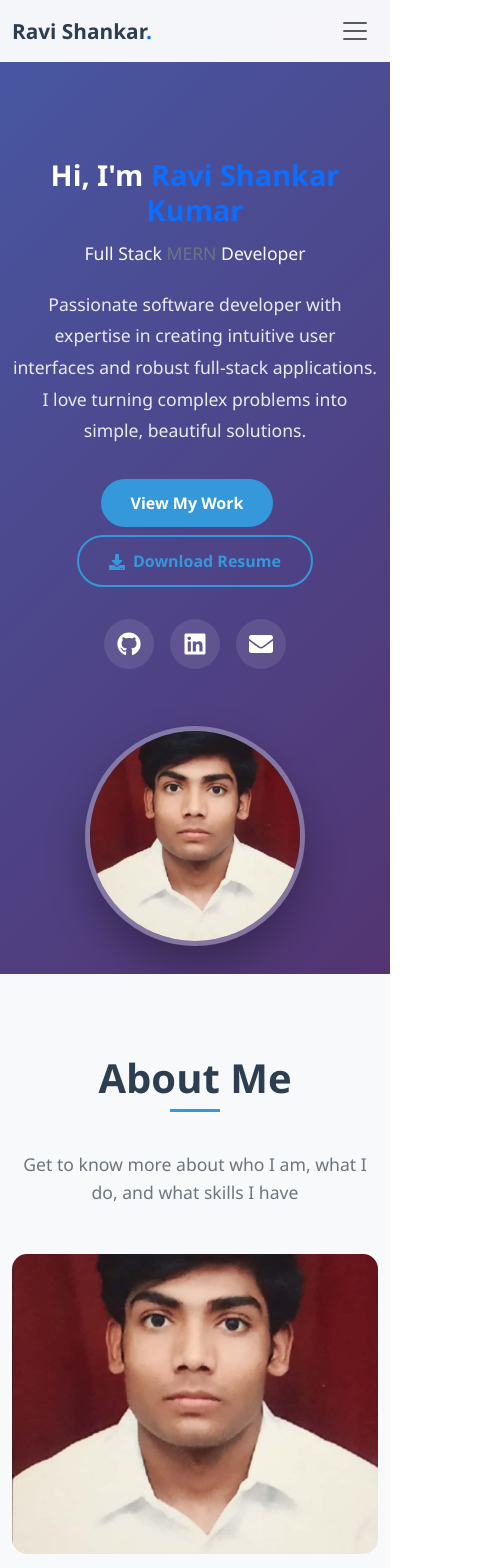
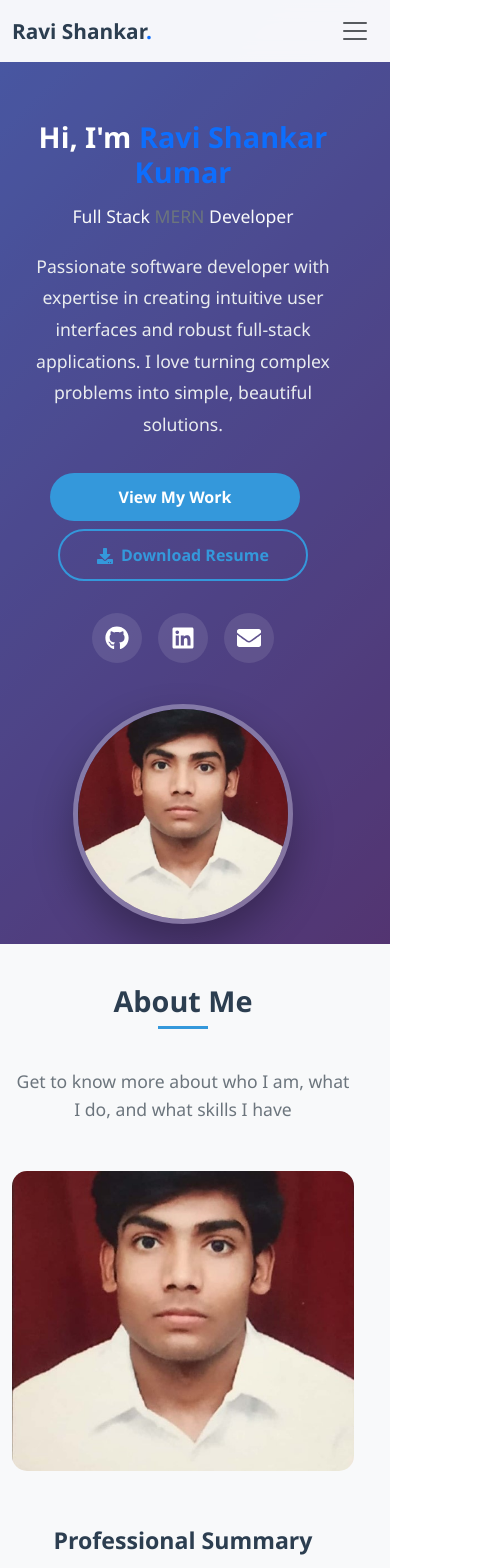
Before and after one commit to RaviShankar-18/portfolio, a React (Create React App) app: page / in a window 390 px wide. Shown: the top 1568 px of the page, 478 px wide, since content can reach past the window. Built offline with nearby package versions, Linux system fonts and the light colour scheme.

Commit message:
fix: center hero content with reduced padding

```diff
--- a/public/index.html
+++ b/public/index.html
@@ -4,7 +4,7 @@
 <head>
   <meta charset="utf-8" />
   <link rel="icon" type="image/png" sizes="32x32" href="%PUBLIC_URL%/favicon.png">
-  <meta name="viewport" content="width=device-width, initial-scale=1" />
+  <meta name="viewport" content="width=device-width, initial-scale=1.0">
   <meta name="theme-color" content="#000000" />
   <meta name="description" content="Web site created using create-react-app" />
   <meta name="description" content="Full Stack MERN Developer portfolio showcasing projects and skills" />
--- a/src/App.css
+++ b/src/App.css
@@ -1,23 +1,3 @@
 .App {
   text-align: center;
 }
-
-/* Add any global app styles here */
-
-/* Reset default margins and padding */
-* {
-  margin: 0;
-  padding: 0;
-  box-sizing: border-box;
-}
-
-html, body {
-  margin: 0;
-  padding: 0;
-  height: 100%;
-}
-
-#root {
-  margin: 0;
-  padding: 0;
-}
--- a/src/components/Hero/Hero.css
+++ b/src/components/Hero/Hero.css
@@ -3,9 +3,11 @@
   color: white;
   position: relative;
   overflow: hidden;
-  padding-top: 80px;
+  padding-top: 60px;
   margin-top: 0;
-  min-height: 100vh;
+  width: 100%;
+  max-width: 100vw;
+  /* Remove the flexbox properties - let Bootstrap handle it */
 }
 
 .hero-section::before {
@@ -22,6 +24,12 @@
 .hero-section .container {
   position: relative;
   z-index: 2;
+  /* Remove the max-width and padding overrides - let Bootstrap handle it */
+}
+
+/* Make sure Bootstrap's min-vh-100 works properly */
+.hero-section .min-vh-100 {
+  min-height: calc(100vh - 60px); /* Adjust for our padding-top */
 }
 
 .hero-title {
@@ -88,14 +96,22 @@
 /* Tablet and smaller desktop */
 @media (max-width: 1200px) {
   .hero-section {
-    padding-top: 70px; /* Reduced from 90px to 70px */
+    padding-top: 50px;
+  }
+
+  .hero-section .min-vh-100 {
+    min-height: calc(100vh - 50px);
   }
 }
 
 /* Tablet */
 @media (max-width: 991px) {
   .hero-section {
-    padding-top: 90px; /* Keep this for tablets */
+    padding-top: 70px;
+  }
+
+  .hero-section .min-vh-100 {
+    min-height: calc(100vh - 70px);
   }
 
   .hero-title {
@@ -119,22 +135,37 @@
 /* Mobile landscape */
 @media (max-width: 768px) {
   .hero-section {
-    padding-top: 110px; /* More padding for mobile */
+    padding-top: 80px;
+  }
+
+  .hero-section .min-vh-100 {
+    min-height: calc(100vh - 80px);
   }
 }
 
 /* Mobile portrait */
 @media (max-width: 576px) {
   .hero-section {
-    padding-top: 120px; /* Even more padding for small mobile */
+    padding-top: 90px;
+  }
+
+  .hero-section .min-vh-100 {
+    min-height: calc(100vh - 90px);
   }
 
   .hero-title {
     font-size: 2rem;
+    word-break: break-word;
   }
 
   .hero-buttons {
     text-align: center;
+  }
+
+  .hero-buttons .btn {
+    width: 100%;
+    max-width: 250px;
+    margin-bottom: 0.5rem;
   }
 
   .profile-img {
@@ -146,7 +177,11 @@
 /* Very small mobile devices */
 @media (max-width: 400px) {
   .hero-section {
-    padding-top: 130px; /* Maximum padding for very small screens */
+    padding-top: 100px;
+  }
+
+  .hero-section .min-vh-100 {
+    min-height: calc(100vh - 100px);
   }
 
   .hero-title {
--- a/src/index.css
+++ b/src/index.css
@@ -9,10 +9,19 @@ body {
   font-family: 'Segoe UI', Tahoma, Geneva, Verdana, sans-serif;
   line-height: 1.6;
   color: #333;
+  overflow-x: hidden; /* Add this to prevent horizontal scroll */
 }
 
 html {
   scroll-behavior: smooth;
+  overflow-x: hidden; /* Add this to prevent horizontal scroll */
+}
+
+/* Add this for React root */
+#root {
+  overflow-x: hidden;
+  width: 100%;
+  max-width: 100vw;
 }
 
 /* Custom color variables - easy to change later */
@@ -92,3 +101,43 @@ html {
   transform: translateY(-10px);
   box-shadow: 0 15px 30px rgba(0,0,0,0.15);
 }
+
+/* Additional responsive utilities */
+.container-fluid {
+  padding-left: 15px;
+  padding-right: 15px;
+  max-width: 100%;
+  overflow-x: hidden;
+}
+
+/* Prevent any element from causing horizontal overflow */
+* {
+  max-width: 100%;
+}
+
+/* Responsive image fix */
+img {
+  max-width: 100%;
+  height: auto;
+}
+
+/* Mobile responsive adjustments */
+@media (max-width: 768px) {
+  .section-padding {
+    padding: 60px 0;
+  }
+
+  .section-title {
+    font-size: 2rem;
+  }
+}
+
+@media (max-width: 576px) {
+  .section-padding {
+    padding: 40px 0;
+  }
+
+  .section-title {
+    font-size: 1.8rem;
+  }
+}
```
